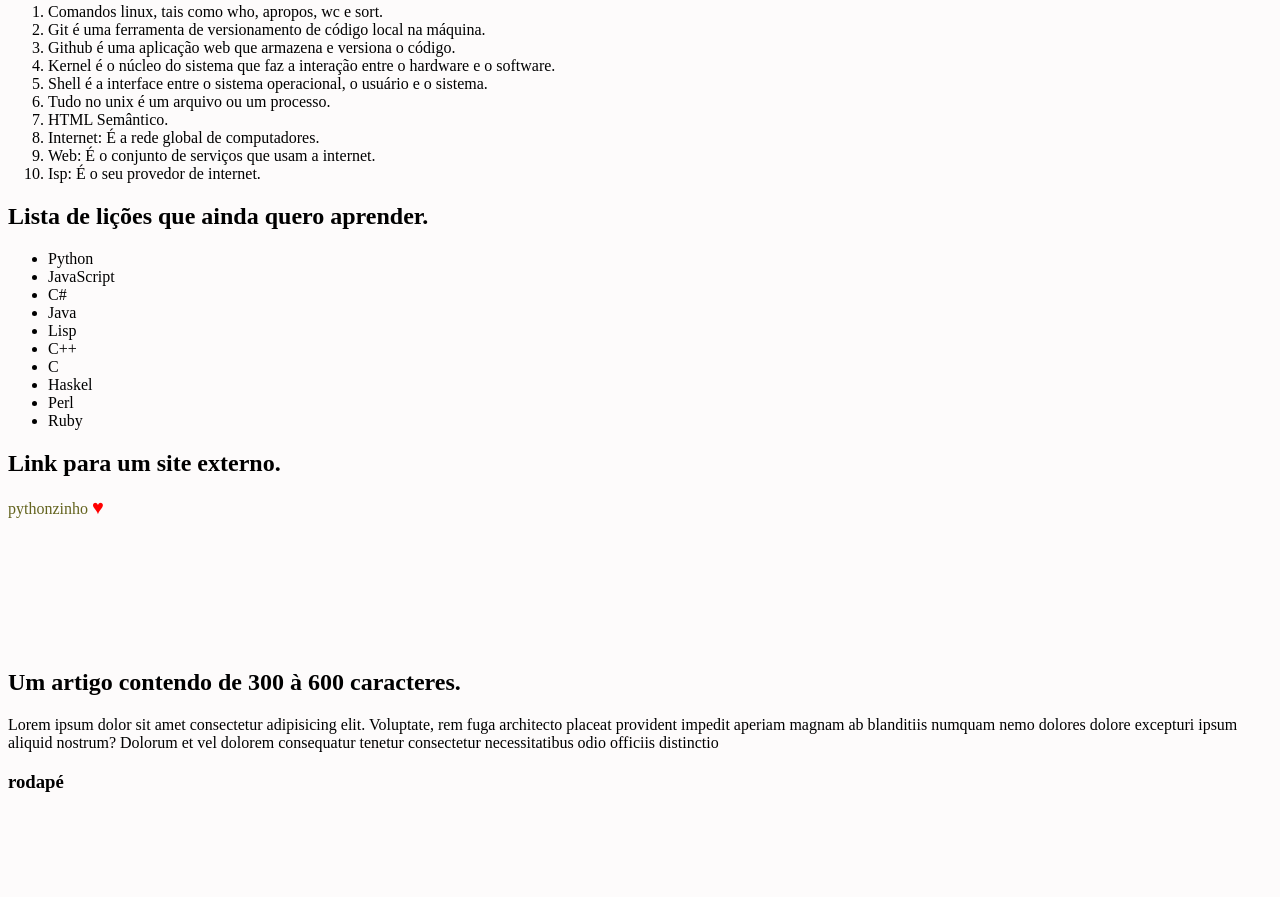
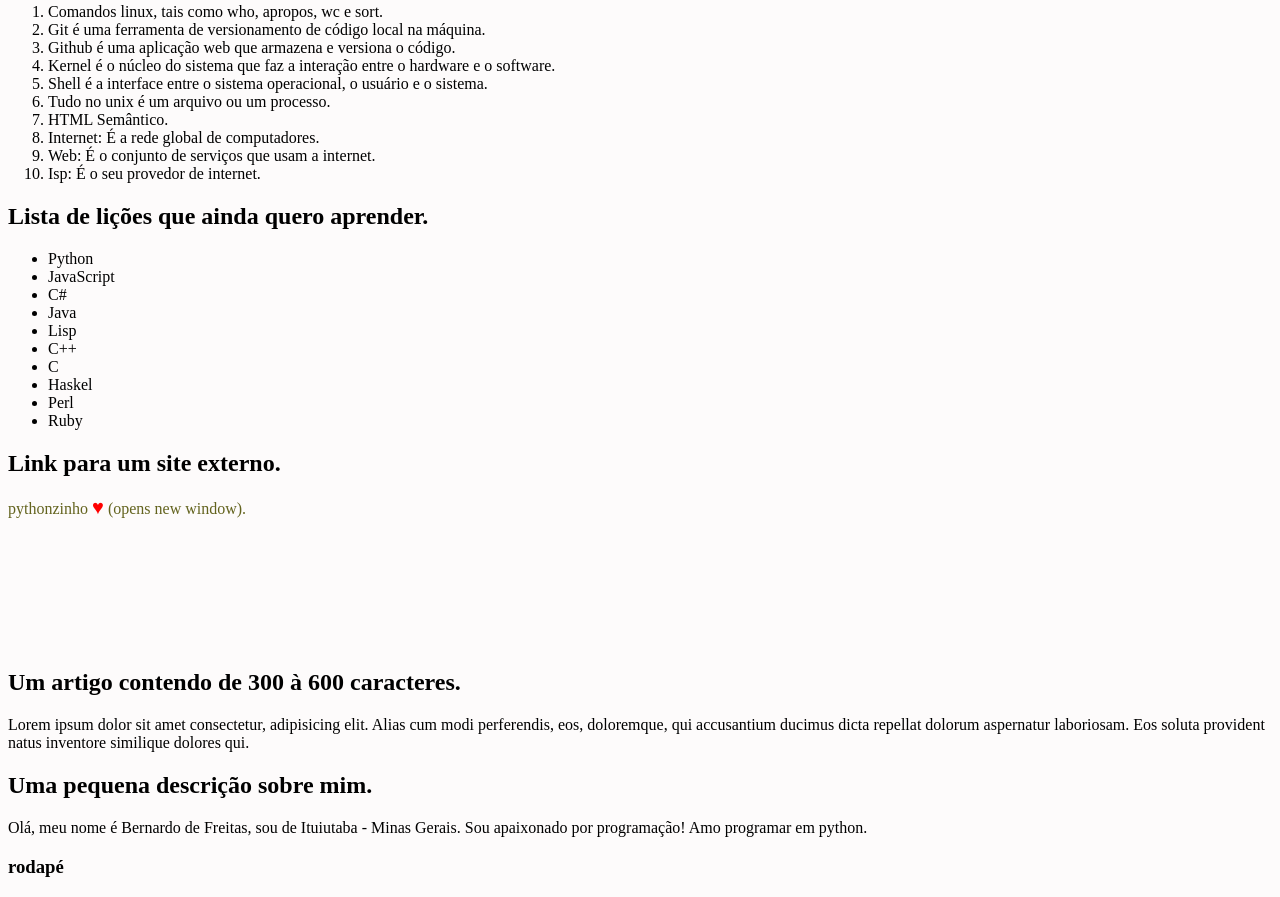
Before and after one commit to 58R1K8GTr/lessons-learned, a website: page index.html in a window 1280 px wide. Shown: the part 419-1316 px from the top of the page. Before the commit the page ends 1231 px from the top, so only its background shows below. Drawn offline with Linux system fonts and the light colour scheme.

Commit message:
Requisito 9 satisfeito, e de quebra o 10 e 11 também passaram

```diff
--- a/index.html
+++ b/index.html
@@ -22,7 +22,7 @@
     <main>
         <section>
             <h2>Minha foto.</h2>
-            <img id="minha_foto" src="./images/minha_foto.jpg" alt="">
+            <img id="minha_foto" src="./images/minha_foto.jpg" alt="Minha foto de perfil.">
         </section>
 
         <section>
@@ -60,20 +60,26 @@
         <section>
             <h2>Link para um site externo.</h2>
             <a href="http://www.python.org" target="_blank" rel="noopener noreferrer">pythonzinho
-                <strong class="coracao">&hearts;</strong></a>
+                <strong class="coracao">&hearts;</strong> (opens new window).</a>
         </section>
 
         <article>
             <section>
                 <h2>Um artigo contendo de 300 à 600 caracteres.</h2>
                 <p>
-                    Lorem ipsum dolor sit amet consectetur adipisicing elit. Voluptate, rem fuga architecto placeat
-                    provident impedit aperiam magnam ab blanditiis numquam nemo dolores dolore excepturi ipsum aliquid
-                    nostrum? Dolorum et vel dolorem consequatur tenetur consectetur necessitatibus odio officiis
-                    distinctio
+                    Lorem ipsum dolor sit amet consectetur, adipisicing elit. Alias cum modi perferendis, eos,
+                    doloremque, qui accusantium ducimus dicta repellat dolorum aspernatur laboriosam. Eos soluta
+                    provident natus inventore similique dolores qui.
                 </p>
             </section>
         </article>
+        <aside>
+            <h2>Uma pequena descrição sobre mim.</h2>
+            <p>
+                Olá, meu nome é Bernardo de Freitas, sou de Ituiutaba - Minas Gerais. Sou apaixonado por
+                programação! Amo programar em python.
+            </p>
+        </aside>
     </main>
 
     <footer id="rodape">
```
